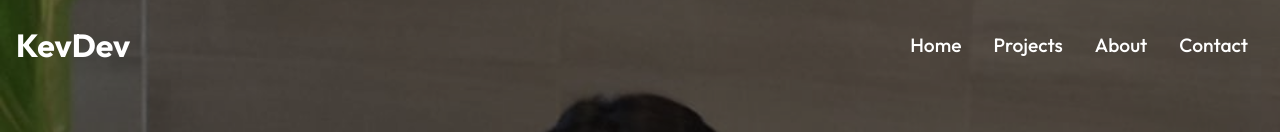
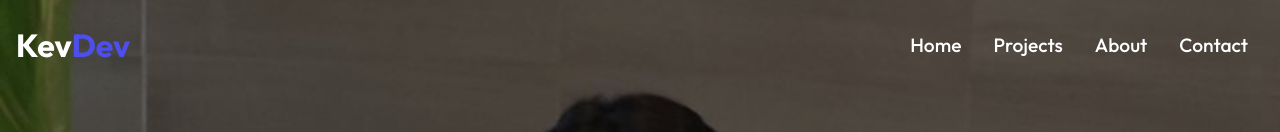
Before and after one commit to NiveKing/E-Portfolio, a React (Vite) app: page / in a window 1280 px wide. Shown: the top 132 px of the page. Built offline with nearby package versions, Linux system fonts and the light colour scheme.

Commit message:
styled the porfolio title/logo

```diff
--- a/src/Components/Navbar.css
+++ b/src/Components/Navbar.css
@@ -12,6 +12,10 @@
 .header-bg {
     background-color: rgba(0, 0, 0, 0.85);
     transition: 0.5s;
+}
+
+.blue {
+    color: rgb(78, 79, 235);
 }
 
 .nav-menu {
--- a/src/Components/Navbar.jsx
+++ b/src/Components/Navbar.jsx
@@ -25,7 +25,7 @@ const Navbar = () => {
     return (
         <div className={color? 'header header-bg': 'header'}>
             <Link to='/'>
-                <h1>KevDev</h1>
+                <h1>Kev<span className="blue">Dev</span></h1>
             </Link>
             <ul className={showNav? 'nav-menu active': 'nav-menu'}>
                 <li>
```
